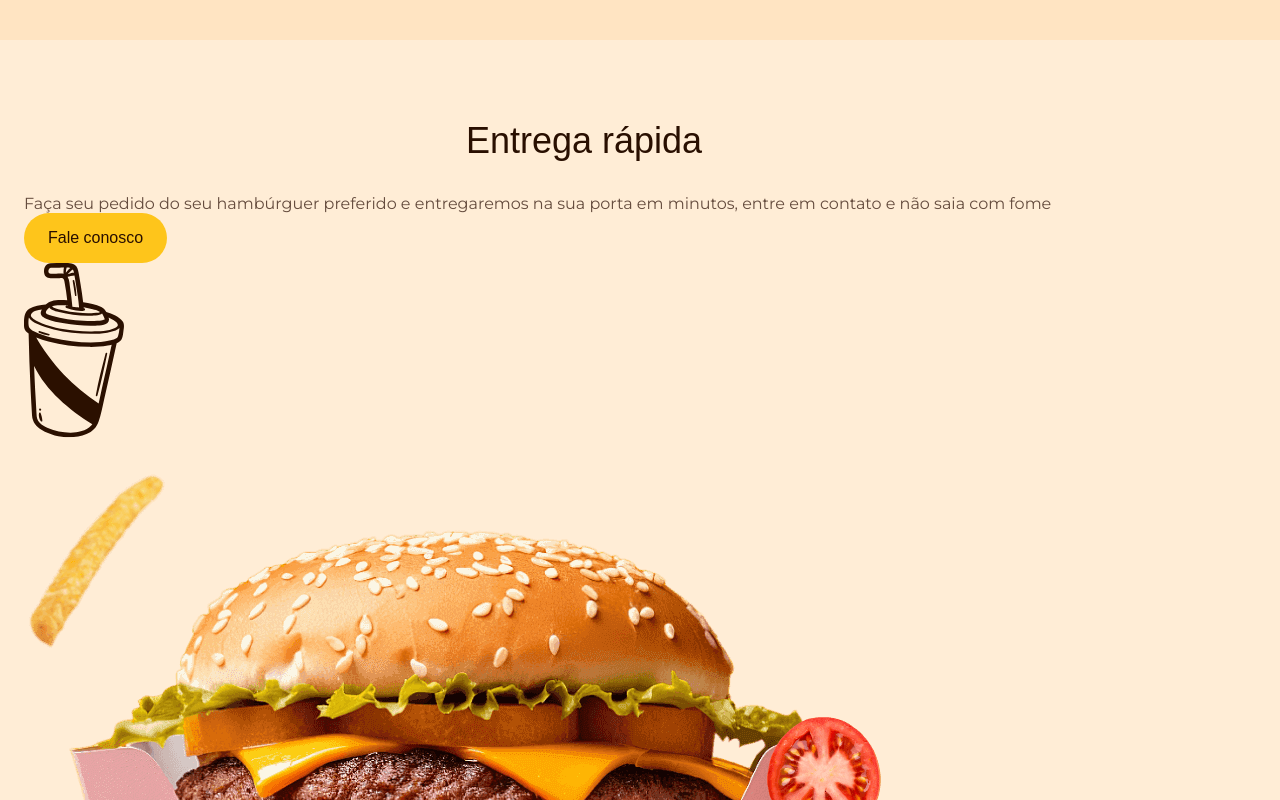
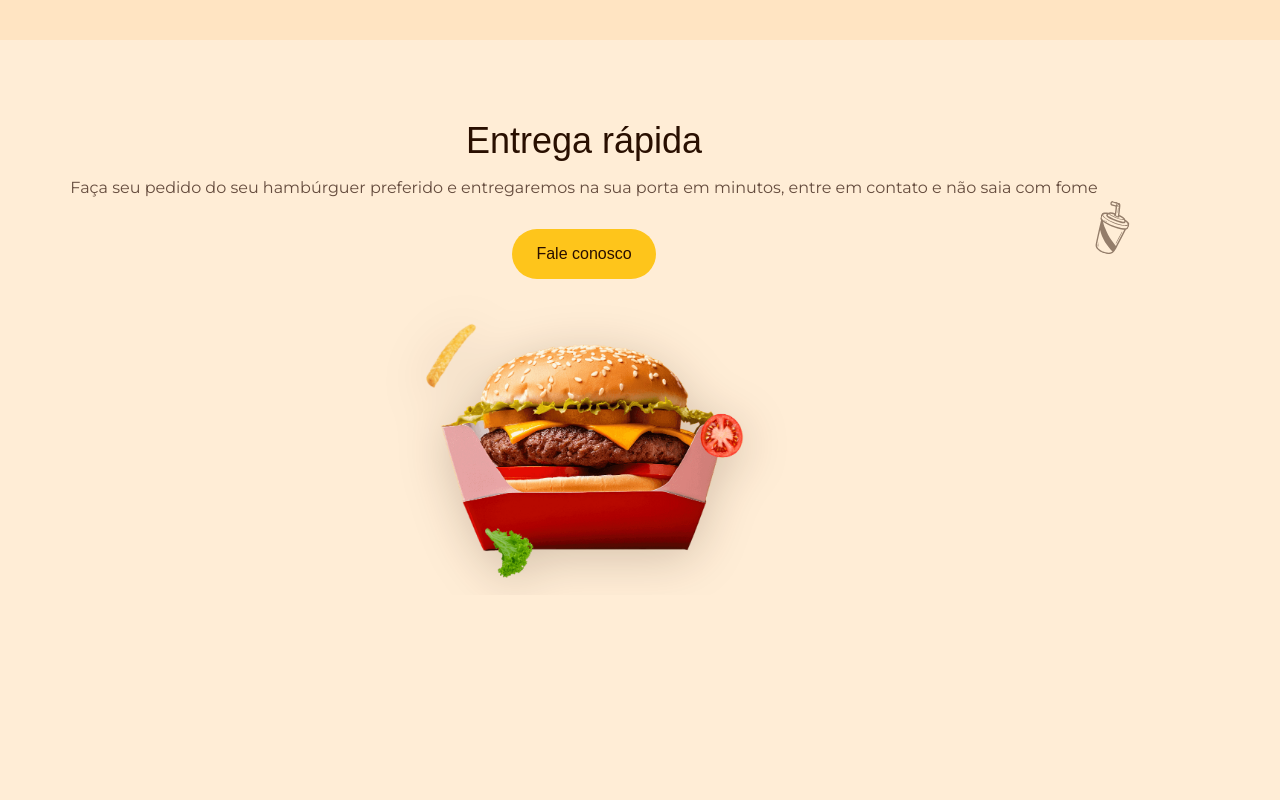
Before and after one commit to filipebteixeira98/sabor-regional, a plain HTML site: page index.html in a window 1280 px wide. Shown: the part 2280-3080 px from the top of the page. After the commit the page ends 2875 px from the top, so only its background shows below. Drawn offline with nearby package versions, Linux system fonts and the light colour scheme; a web font is replaced by a local one.

Commit message:
chore: add delivery section styles

```diff
--- a/assets/css/styles.css
+++ b/assets/css/styles.css
@@ -433,3 +433,35 @@ img {
 .popular__card:hover .popular__img {
   transform: translateY(-0.5rem);
 }
+
+.delivery__container {
+  row-gap: 2.5rem;
+}
+
+.delivery__data {
+  position: relative;
+  text-align: center;
+}
+
+.delivery__container .section__title {
+  margin-bottom: 1rem;
+}
+
+.delivery__description {
+  margin-bottom: 2rem;
+}
+
+.delivery__sticker {
+  width: 30px;
+  rotate: 15deg;
+  position: absolute;
+  right: 1rem;
+  bottom: 1.5rem;
+  opacity: 0.5;
+}
+
+.delivery__img {
+  width: 320px;
+  justify-self: center;
+  filter: var(--shadow-big-img);
+}
```
